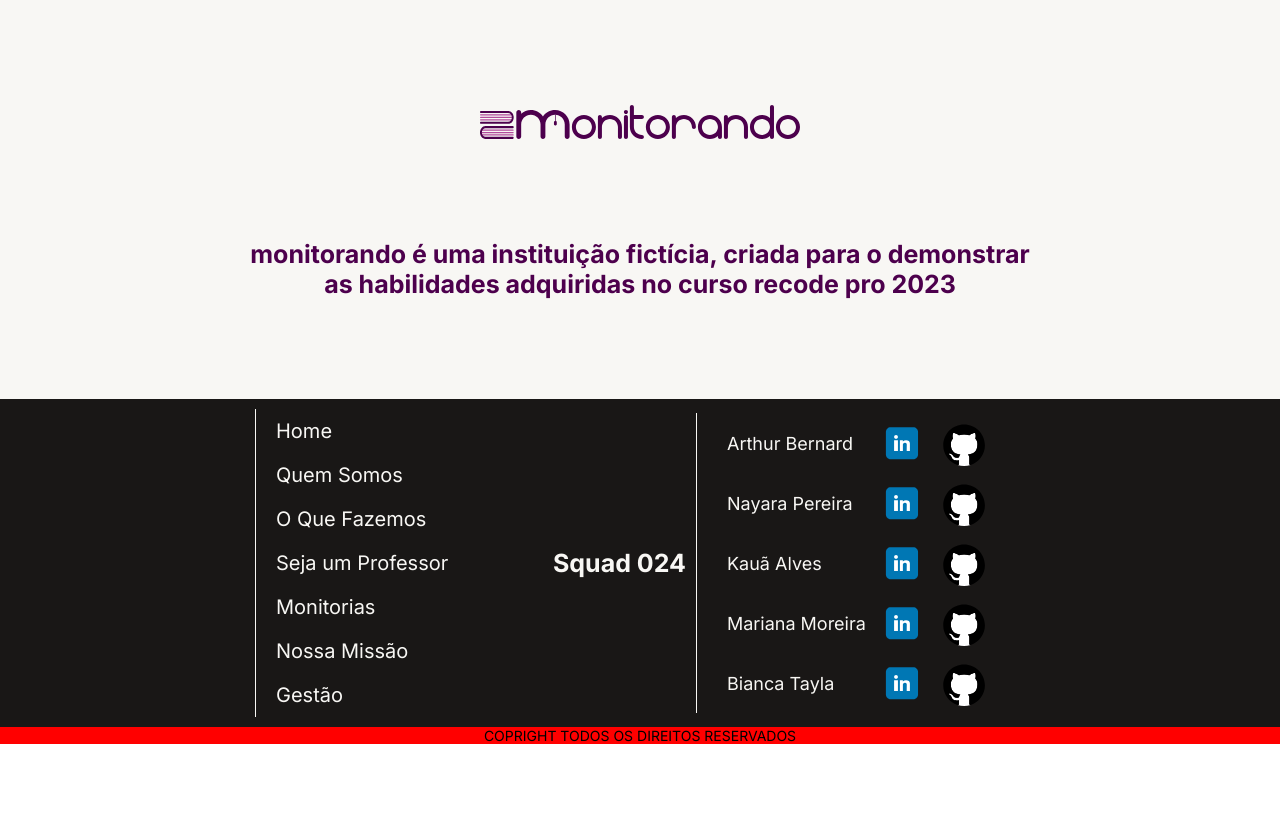
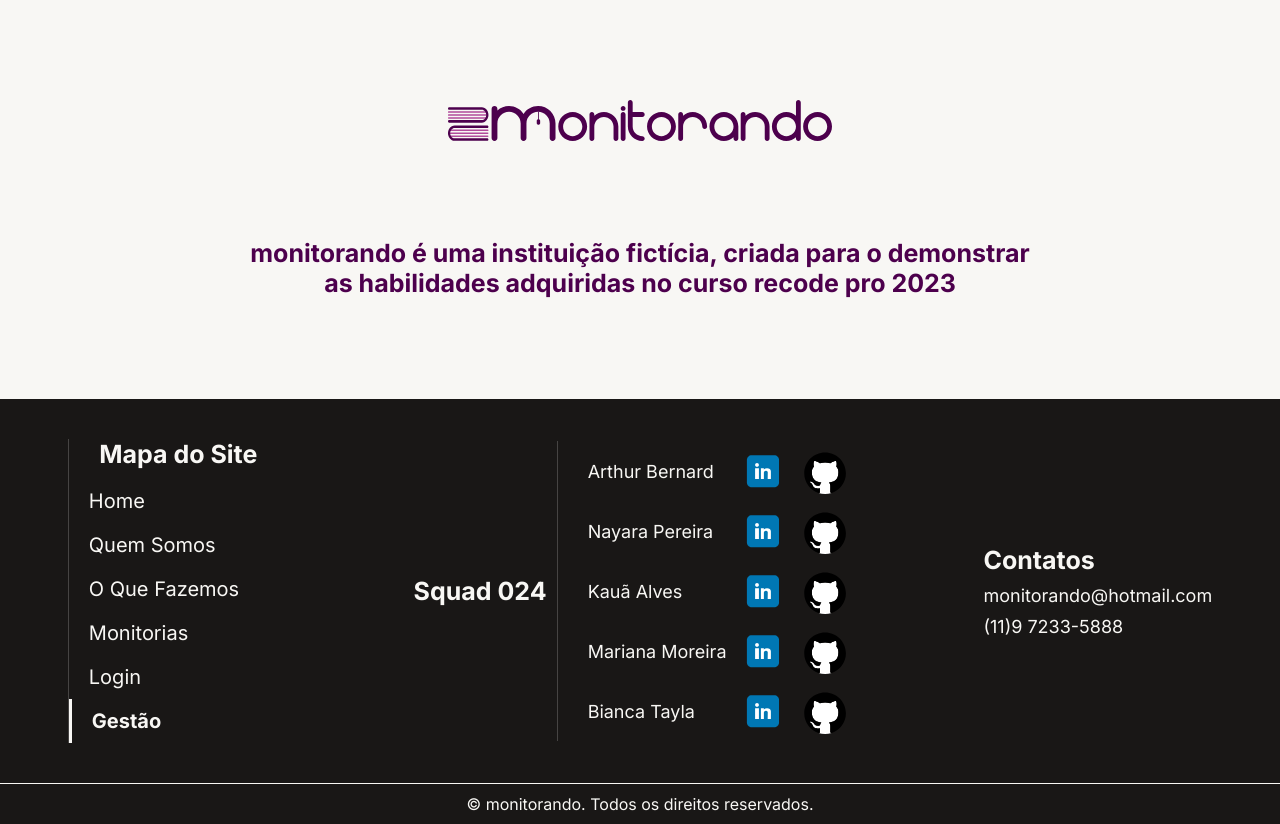
Before and after one commit to Squad024-2023/monitorando-frontend, a Next.js app: page /gestao in a window 1280 px wide. Shown: the part 871-1695 px from the top of the page. Before the commit the page ends 1615 px from the top, so only its background shows below. Built offline with nearby package versions, Linux system fonts and the light colour scheme.

Commit message:
Feature: elementos do footer pronto. Falta harmonizção

```diff
--- a/app/page.module.css
+++ b/app/page.module.css
@@ -265,6 +265,7 @@
   padding: .5rem 2rem;
   position: relative;
   background-color: rgba(var(--rosa-escuro-rgb), 1);
+  cursor: pointer;
   transition: all 600ms ease;
 }
 
--- a/components/footer/footer.module.css
+++ b/components/footer/footer.module.css
@@ -5,7 +5,6 @@
     flex-direction: column;
     justify-content: center;
     align-items: center;
-    background-color: red;
     border-top: .1rem solid rgba(var(--cinza-escuro-rgb), 1);
 
 }
@@ -35,11 +34,11 @@
     width: 100%;
     height: 100%;
     display: flex;
-    justify-content: center;
+    justify-content: space-evenly;
     align-items: center;
     flex-wrap: wrap;
     gap: 5rem;
-    padding: 1rem;
+    padding: 4rem 2rem;
     background-color: rgba(var(--cinza-escuro-rgb), 1);
 }
 
@@ -53,7 +52,17 @@
     justify-content: center;
     align-items: stretch;
     font-size: 2rem;
+    gap: 1rem;
+    border-left: solid .1rem rgba(var(--sal-rgb), 0.2);
+    overflow: hidden;
 
+
+}
+
+.mapaFooter h2 {
+    text-align: center;
+    font-size: 2.5rem;
+    color: rgba(var(--sal-rgb), 1);
 }
 
 .mapaFooter li a {
@@ -64,7 +73,6 @@
     justify-content: flex-start;
     padding: 1rem 2rem;
     color: rgb(var(--sal-rgb));
-    border-left: solid .1rem rgba(var(--sal-rgb), 1);
     transition: all .3s ease-in-out;
 }
 
@@ -87,7 +95,7 @@
 .sociaisFooter ul {
     list-style: none;
     padding-left: 2rem;
-    border-left: solid .1rem rgba(var(--sal-rgb), 1);
+    border-left: solid .1rem rgba(var(--sal-rgb), 0.2);
 }
 
 .sociaisFooter h2 {
@@ -129,3 +137,106 @@
     justify-content: space-around;
     align-items: center;
 }
+
+.contatoFooter {
+    display: flex;
+    flex-direction: column;
+    justify-content: center;
+    flex-wrap: wrap;
+    gap: 1rem;
+}
+
+.contatoFooter h2 {
+    font-size: 2.5rem;
+    color: rgba(var(--sal-rgb), 1);
+}
+
+.contatoFooter span {
+    font-size: 1.8rem;
+    color: rgba(var(--sal-rgb), 1);
+}
+
+.copyFooter {
+    width: 100%;
+    display: flex;
+    justify-content: center;
+    align-items: center;
+    padding: 1rem 2rem;
+    background-color: rgba(var(--cinza-escuro-rgb), 1);
+    border-top: .1rem solid rgba(var(--sal-rgb), 1);
+}
+
+.copyFooter p {
+    font-size: 1.6rem;
+    color: rgba(var(--sal-rgb), 1);
+}
+
+.active {
+    font-weight: 700;
+    color: rgba(var(--rosa-escuro-rgb), 1);
+    border-left: solid .3rem rgba(var(--sal-rgb), 1);
+}
+
+
+@media screen and (max-width: 809px) {
+    .sociaisFooter {
+        flex-direction: column;
+    }
+
+    .sociaisFooter ul {
+        border: none;
+    }
+
+    .mapaFooter {
+        border: none;
+    }
+
+    .mapaFooter h2 {
+        border-radius: 1rem;
+        padding: 1rem 2rem;
+        cursor: pointer;
+        border: solid 2px white;
+        box-shadow: .0rem .4rem .2rem rgba(var(--sal-rgb), 1);
+        background-color: rgba(var(--cinza-escuro-rgb), 1);
+        z-index: 2;
+    }
+
+    .mapaFooter h2:hover {
+        transform: translateY(.1rem);
+        box-shadow: .0rem .2rem .4rem rgba(var(--sal-rgb), 1);
+
+    }
+
+    .mapaFooter h2:active {
+        transform: translateY(.2rem);
+        box-shadow: .0rem .0rem .4rem rgba(var(--sal-rgb), 1);
+    }
+
+    .show {
+        display: flex;
+        justify-content: center;
+        align-items: stretch;
+        flex-direction: column;
+        height: 35rem;
+        gap: 1rem;
+        padding-top: 2rem;
+        opacity: 1;
+        overflow: hidden;
+        transition: all .6s ease;
+
+    }
+
+    .hide {
+        display: flex;
+        justify-content: center;
+        align-items: stretch;
+        flex-direction: column;
+        height: 0px;
+        gap: 0rem;
+        padding-top: 2rem;
+        opacity: 0;
+        overflow: hidden;
+        transition: all .6s ease;
+    }
+
+}
--- a/components/footer/footer.tsx
+++ b/components/footer/footer.tsx
@@ -1,5 +1,6 @@
 'use client'
 import { usePathname } from 'next/navigation'
+import { useState } from 'react'
 import styles from './footer.module.css'
 import Link from 'next/link'
 import Logo from '../logo/logo';
@@ -11,6 +12,11 @@ import github from '@/public/icons/github.json'
 export default function Footer() {
 
     const pathname = usePathname();
+    const [drop, setDrop] = useState<boolean>(true);
+
+    const handleClickEvent = () => {
+        setDrop(!drop);
+    }
 
 
     return (
@@ -24,13 +30,15 @@ export default function Footer() {
             </div>
             <div className={styles.footerMain}>
                 <ul className={styles.mapaFooter}>
-                    <li><Link className={pathname === '/' ? styles.active : ''} href='/'>Home</Link></li>
-                    <li><Link className={pathname === '/' ? styles.active : ''} href='/'>Quem Somos</Link></li>
-                    <li><Link href='/'>O Que Fazemos</Link></li>
-                    <li><Link href='/'>Seja um Professor</Link></li>
-                    <li><Link href='/'>Monitorias</Link></li>
-                    <li><Link href='/'>Nossa Missão</Link></li>
-                    <li><Link href='/gestao'>Gestão</Link></li>
+                    <h2 onClick={handleClickEvent}>Mapa do Site</h2>
+                    <div className={drop ? styles.show : styles.hide} >
+                        <li><Link className={pathname === '/' ? styles.active : ''} href='/'>Home</Link></li>
+                        <li><Link className={pathname === '/quem-somos' ? styles.active : ''} href='/quem-somos'>Quem Somos</Link></li>
+                        <li><Link className={pathname === '/o-que-fazemos' ? styles.active : ''} href='/o-que-fazemos'>O Que Fazemos</Link></li>
+                        <li><Link className={pathname === '/monitorias' ? styles.active : ''} href='/monitorias'>Monitorias</Link></li>
+                        <li><Link className={pathname === '/login' ? styles.active : ''} href='/login'>Login</Link></li>
+                        <li><Link className={pathname === '/gestao' ? styles.active : ''} href='/gestao'>Gestão</Link></li>
+                    </div>
                 </ul>
                 <div className={styles.sociaisFooter}>
                     <h2>Squad 024</h2>
@@ -72,9 +80,15 @@ export default function Footer() {
                         </li>
                     </ul>
                 </div>
+                <div className={styles.contatoFooter}>
+                    <h2>Contatos</h2>
+                    <span>monitorando@hotmail.com</span>
+                    <span>(11)9 7233-5888</span>
+
+                </div>
             </div>
             <div className={styles.copyFooter}>
-                <p>COPRIGHT TODOS OS DIREITOS RESERVADOS</p>
+                <p>&copy; monitorando. Todos os direitos reservados.</p>
             </div>
 
         </section>
--- a/components/logo/logo.module.css
+++ b/components/logo/logo.module.css
@@ -2,8 +2,7 @@
     display: flex;
     align-items: center;
     position: relative;
+    width: clamp(30rem, 30vw, 50rem);
+    height: auto;
     /*precisa ser relative pra Image do next funcionar*/
-    min-width: 20rem;
-    width: clamp(20rem, 25vw, 40rem);
-    aspect-ratio: 7/1;
 }
--- a/components/logo/logo.tsx
+++ b/components/logo/logo.tsx
@@ -8,11 +8,11 @@ export default function Logo(){
     return(
         <Link className={styles.logo} href="/">
       <Image src={logo}
-      fill
+      className={styles.logo}
       quality={100}
       alt="Logo da Monitorando"
       style={{
-        objectFit: 'contain'
+        objectFit: 'contain',
       }}
       /></Link>
     )
```
Also changed, not shown: app/page.tsx (+4 -3 lines).
